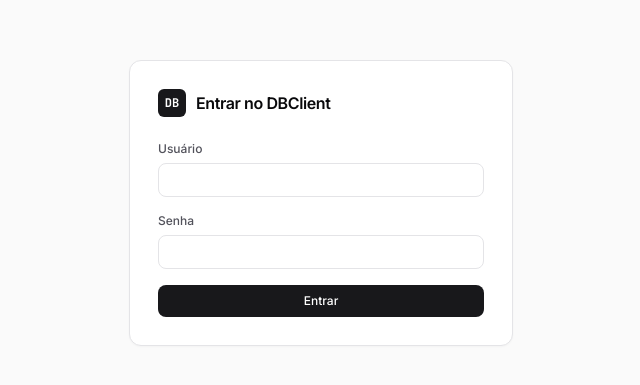
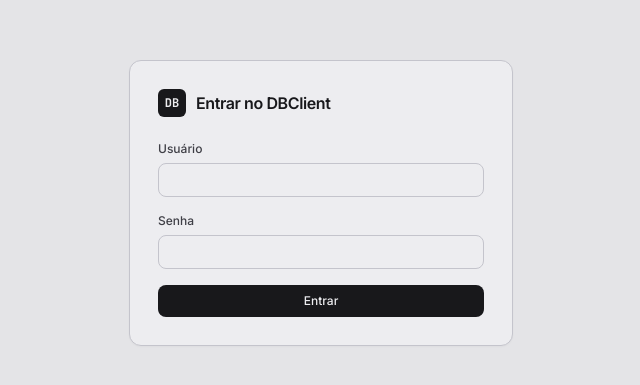
Before and after one commit to barbosa-leo/dbclient, a Next.js app in the folder frontend/: page /login in a window 1280 px wide. Shown: the part 197-582 px from the top of the page, without its empty margins (319-959 px from the left). Built offline with nearby package versions, Linux system fonts and the light colour scheme; no server answers.

Commit message:
style(frontend): soften light theme background and border tones

```diff
--- a/frontend/src/styles/globals.css
+++ b/frontend/src/styles/globals.css
@@ -1,18 +1,18 @@
 @import 'tailwindcss';
 
 :root {
-  --bg-canvas: #fafafa;
-  --bg-surface: #ffffff;
-  --bg-muted: #f4f4f5;
-  --bg-subtle: #f8f8f9;
-  --border-line: #e4e4e7;
-  --border-strong: #d4d4d8;
-  --fg-primary: #09090b;
-  --fg-secondary: #52525b;
-  --fg-muted: #71717a;
+  --bg-canvas: #e4e4e7;
+  --bg-surface: #ededf0;
+  --bg-muted: #d4d4d8;
+  --bg-subtle: #dfdfe3;
+  --border-line: #c4c4cc;
+  --border-strong: #9696a0;
+  --fg-primary: #18181b;
+  --fg-secondary: #3f3f46;
+  --fg-muted: #63636b;
   --cta-bg: #18181b;
   --cta-bg-hover: #27272a;
-  --cta-fg: #ffffff;
+  --cta-fg: #ededf0;
   --status-online: #10b981;
   --status-danger: #f43f5e;
 }
```
